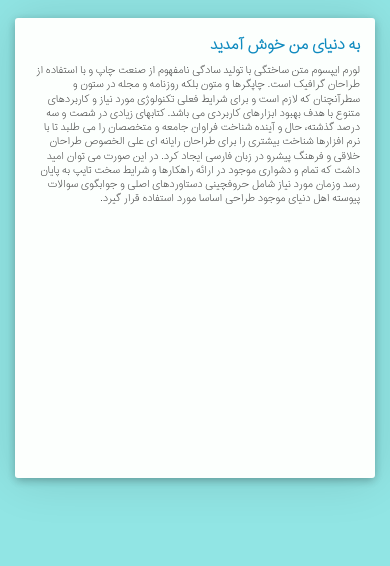
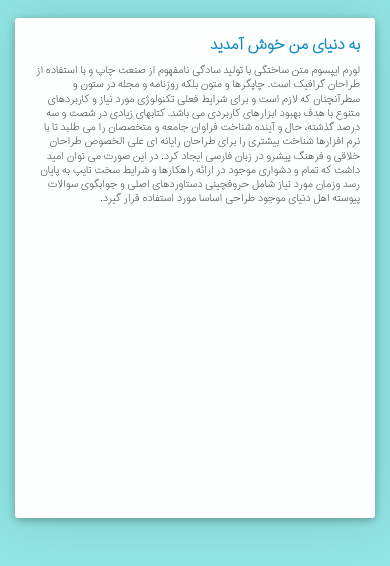
Before and after one commit to shahabvshahabi1996/myPersonalWebsite-Release-ver3.0.0, a plain HTML site: page index.html in a window 390 px wide. Shown: the part 54-620 px from the top of the page. Drawn offline with nearby package versions, Linux system fonts and the light colour scheme.

Commit message:
Update style-index.css

```diff
--- a/css/style-index.css
+++ b/css/style-index.css
@@ -258,10 +258,7 @@ body::-webkit-scrollbar-thumb:hover {
 @media screen
   and (min-width: 318px)
   and (max-width: 426px) {
-      .sm-display-screen{
-          max-height: 460px;
-          min-height: 460px;
-      }
+
       p{
           font-size: 10px;
       }
```
